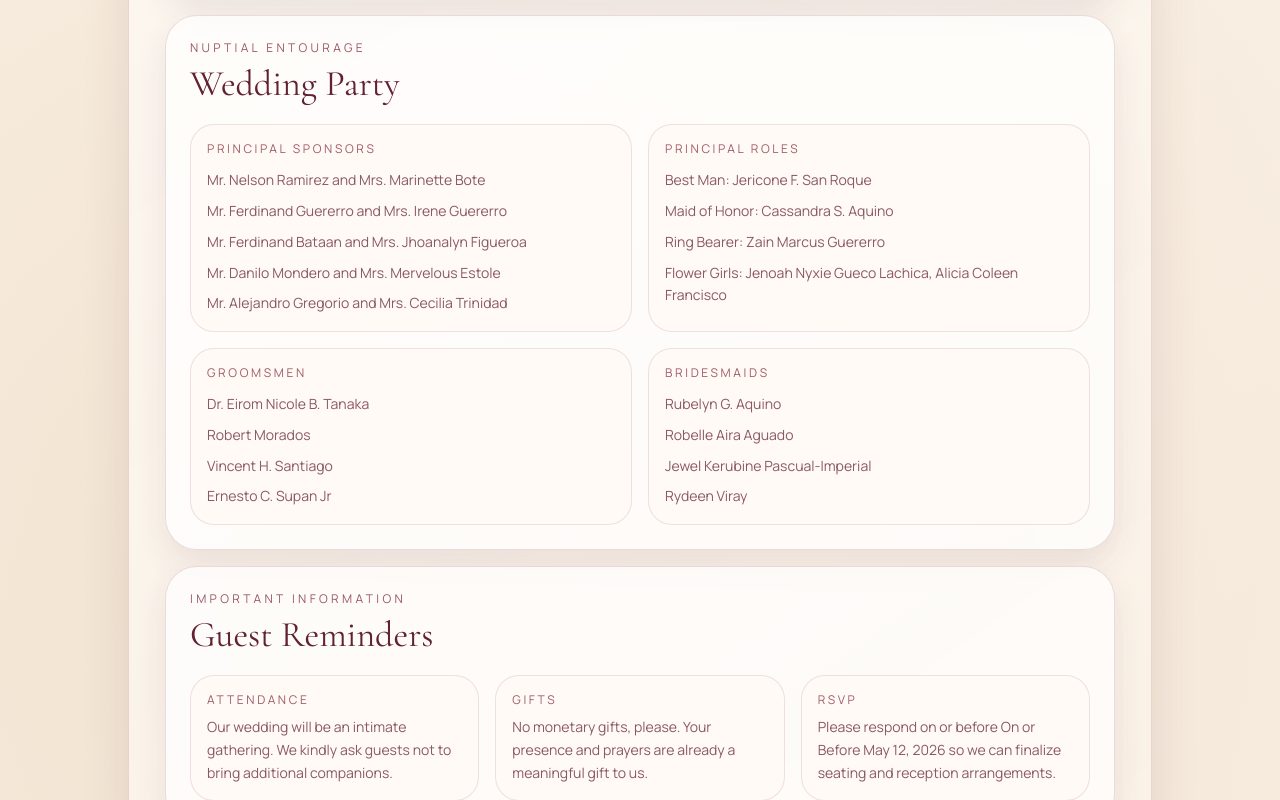
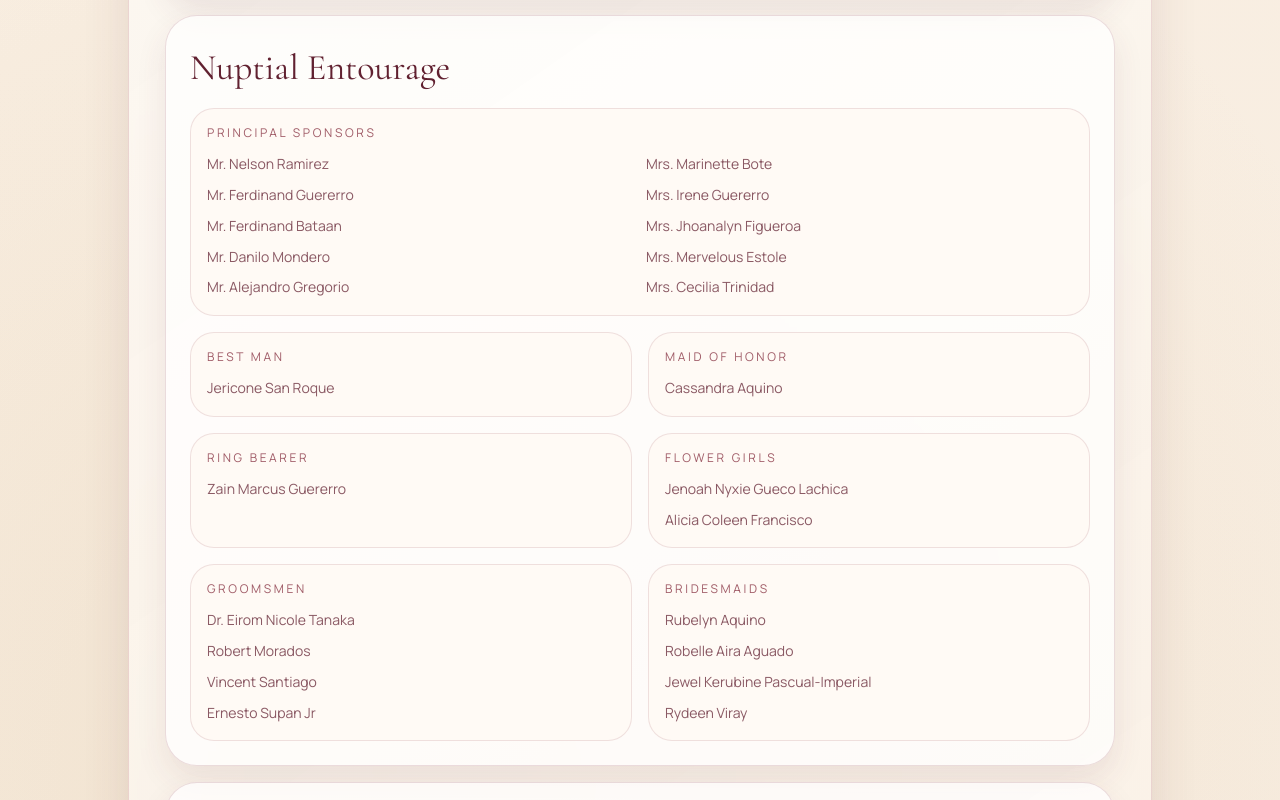
Before and after one commit to Crcs1225/wed-inv, a React (Vite) app: page /info in a window 1280 px wide. Shown: the part 2220-3020 px from the top of the page. Built offline with nearby package versions, Linux system fonts and the light colour scheme.

Commit message:
mikkie text update

```diff
--- a/src/data/clientInfo.ts
+++ b/src/data/clientInfo.ts
@@ -56,16 +56,16 @@ export const clientInfo = {
     },
   ],
   wedding_party: {
-    bestMan: "Jericone F. San Roque",
-    maidOfHonor: "Cassandra S. Aquino",
+    bestMan: "Jericone San Roque",
+    maidOfHonor: "Cassandra Aquino",
     groomsmen: [
-      "Dr. Eirom Nicole B. Tanaka",
+      "Dr. Eirom Nicole Tanaka",
       "Robert Morados",
-      "Vincent H. Santiago",
-      "Ernesto C. Supan Jr",
+      "Vincent Santiago",
+      "Ernesto Supan Jr",
     ],
     bridesmaids: [
-      "Rubelyn G. Aquino",
+      "Rubelyn Aquino",
       "Robelle Aira Aguado",
       "Jewel Kerubine Pascual-Imperial",
       "Rydeen Viray",
--- a/src/pages/FAQ.tsx
+++ b/src/pages/FAQ.tsx
@@ -10,6 +10,10 @@ const faqs = [
   {
     q: "What time does the ceremony begin?",
     a: `The wedding ceremony will begin at ${clientInfo.eventDetails.time} on ${clientInfo.eventDetails.date}. Please arrive early so you can be seated before the ceremony starts.`,
+  },
+  {
+    q: "Can I use my mobile device during the ceremony?",
+    a: "We kindly request that mobile devices are not used during the ceremony, to help make this special moment truly memorable for everyone.",
   },
   {
     q: "Where will the ceremony and reception be held?",
@@ -34,10 +38,6 @@ const faqs = [
   {
     q: "What is the attire guide for male guests?",
     a: `${clientInfo.attireAndColorPalette.guestMale.attire}. Restrictions: ${clientInfo.attireAndColorPalette.guestMale.restrictions}.`,
-  },
-  {
-    q: "Are monetary gifts accepted?",
-    a: "No monetary gifts, please. Your presence and prayers are already a meaningful gift to the couple.",
   },
   {
     q: "How can I share photos from the wedding?",
--- a/src/pages/Info.tsx
+++ b/src/pages/Info.tsx
@@ -247,9 +247,9 @@ const Info: React.FC = () => {
             transition={{ delay: 0.3, duration: 0.4 }}
           >
             <p className="font-['Manrope'] text-xs uppercase tracking-[0.28em] text-[#7c1f31]/75">Wedding Palette</p>
-            <h2 className="mt-2 text-4xl text-[#612130]">Pastel Colors</h2>
+            <h2 className="mt-2 text-4xl text-[#612130]">Cream, Beige, Blush, Nude, And Taupe</h2>
             <p className="mt-3 font-['Manrope'] text-sm leading-relaxed text-[#612130]/74">
-              Formal attire in the wedding palette is requested for the celebration.
+              Formal attire in the full wedding palette of cream, beige, blush, nude, and taupe is requested for the celebration.
             </p>
             <div className="mt-5 flex flex-wrap items-center gap-4">
               {paletteShades.map((shade) => (
@@ -302,26 +302,50 @@ const Info: React.FC = () => {
             animate={{ opacity: 1, y: 0 }}
             transition={{ delay: 0.36, duration: 0.4 }}
           >
-            <p className="font-['Manrope'] text-xs uppercase tracking-[0.28em] text-[#7c1f31]/75">Nuptial Entourage</p>
-            <h2 className="mt-2 text-4xl text-[#612130]">Wedding Party</h2>
+            <h2 className="mt-2 text-4xl text-[#612130]">Nuptial Entourage</h2>
             <div className="mt-5 grid gap-4 md:grid-cols-2">
-              <div className="rounded-3xl border border-[#7c1f31]/12 bg-[#fffaf5] px-4 py-4">
+              <div className="rounded-3xl border border-[#7c1f31]/12 bg-[#fffaf5] px-4 py-4 md:col-span-2">
                 <p className="font-['Manrope'] text-xs uppercase tracking-[0.22em] text-[#7c1f31]/72">Principal Sponsors</p>
                 <div className="mt-3 space-y-2">
                   {clientInfo.principalSponsors.map((sponsor) => (
-                    <p key={`${sponsor.name}-${sponsor.partneredWith}`} className="font-['Manrope'] text-sm leading-relaxed text-[#612130]/74">
-                      {sponsor.name} and {sponsor.partneredWith}
-                    </p>
+                    <div
+                      key={`${sponsor.name}-${sponsor.partneredWith}`}
+                      className="grid grid-cols-1 items-center gap-3 md:grid-cols-2"
+                    >
+                      <p className="font-['Manrope'] text-sm leading-relaxed text-[#612130]/74">
+                        {sponsor.name}
+                      </p>
+                      <p className="font-['Manrope'] text-sm leading-relaxed text-[#612130]/74">
+                        {sponsor.partneredWith}
+                      </p>
+                    </div>
                   ))}
                 </div>
               </div>
               <div className="rounded-3xl border border-[#7c1f31]/12 bg-[#fffaf5] px-4 py-4">
-                <p className="font-['Manrope'] text-xs uppercase tracking-[0.22em] text-[#7c1f31]/72">Principal Roles</p>
+                <p className="font-['Manrope'] text-xs uppercase tracking-[0.22em] text-[#7c1f31]/72">Best Man</p>
                 <div className="mt-3 space-y-2 font-['Manrope'] text-sm leading-relaxed text-[#612130]/74">
-                  <p>Best Man: {clientInfo.wedding_party.bestMan}</p>
-                  <p>Maid of Honor: {clientInfo.wedding_party.maidOfHonor}</p>
-                  <p>Ring Bearer: {clientInfo.wedding_party.ringBearer}</p>
-                  <p>Flower Girls: {clientInfo.wedding_party.flowerGirls.join(", ")}</p>
+                  <p>{clientInfo.wedding_party.bestMan}</p>
+                </div>
+              </div>
+              <div className="rounded-3xl border border-[#7c1f31]/12 bg-[#fffaf5] px-4 py-4">
+                <p className="font-['Manrope'] text-xs uppercase tracking-[0.22em] text-[#7c1f31]/72">Maid of Honor</p>
+                <div className="mt-3 space-y-2 font-['Manrope'] text-sm leading-relaxed text-[#612130]/74">
+                  <p>{clientInfo.wedding_party.maidOfHonor}</p>
+                </div>
+              </div>
+              <div className="rounded-3xl border border-[#7c1f31]/12 bg-[#fffaf5] px-4 py-4">
+                <p className="font-['Manrope'] text-xs uppercase tracking-[0.22em] text-[#7c1f31]/72">Ring Bearer</p>
+                <div className="mt-3 space-y-2 font-['Manrope'] text-sm leading-relaxed text-[#612130]/74">
+                  <p>{clientInfo.wedding_party.ringBearer}</p>
+                </div>
+              </div>
+              <div className="rounded-3xl border border-[#7c1f31]/12 bg-[#fffaf5] px-4 py-4">
+                <p className="font-['Manrope'] text-xs uppercase tracking-[0.22em] text-[#7c1f31]/72">Flower Girls</p>
+                <div className="mt-3 space-y-2 font-['Manrope'] text-sm leading-relaxed text-[#612130]/74">
+                  {clientInfo.wedding_party.flowerGirls.map((person) => (
+                    <p key={person}>{person}</p>
+                  ))}
                 </div>
               </div>
               <div className="rounded-3xl border border-[#7c1f31]/12 bg-[#fffaf5] px-4 py-4">
@@ -363,9 +387,9 @@ const Info: React.FC = () => {
                 </p>
               </div>
               <div className="rounded-3xl border border-[#7c1f31]/12 bg-[#fffaf5] px-4 py-4">
-                <p className="font-['Manrope'] text-xs uppercase tracking-[0.22em] text-[#7c1f31]/72">Gifts</p>
+                <p className="font-['Manrope'] text-xs uppercase tracking-[0.22em] text-[#7c1f31]/72">Ceremony Etiquette</p>
                 <p className="mt-2 font-['Manrope'] text-sm leading-relaxed text-[#612130]/74">
-                  No monetary gifts, please. Your presence and prayers are already a meaningful gift to us.
+                  We kindly request that mobile devices are not used during the ceremony, to help make this special moment truly memorable for everyone.
                 </p>
               </div>
               <div className="rounded-3xl border border-[#7c1f31]/12 bg-[#fffaf5] px-4 py-4">
```
